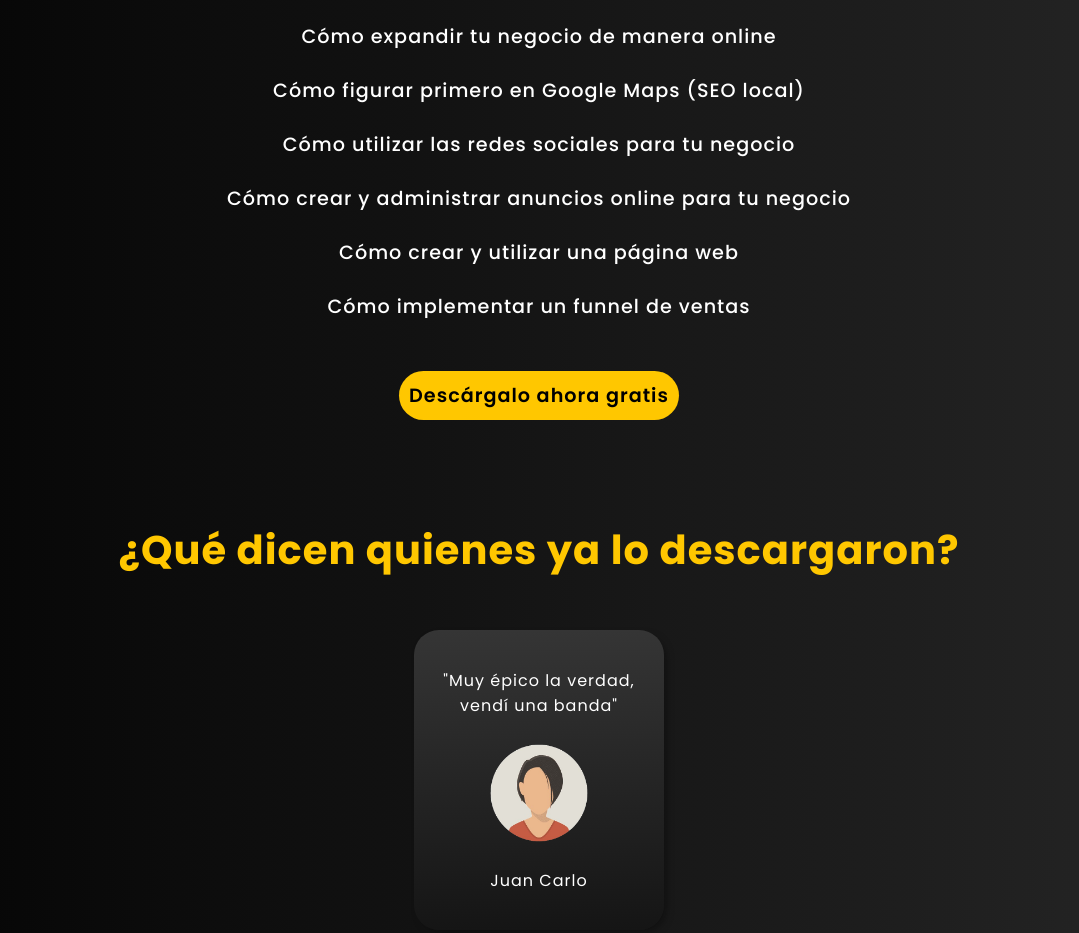
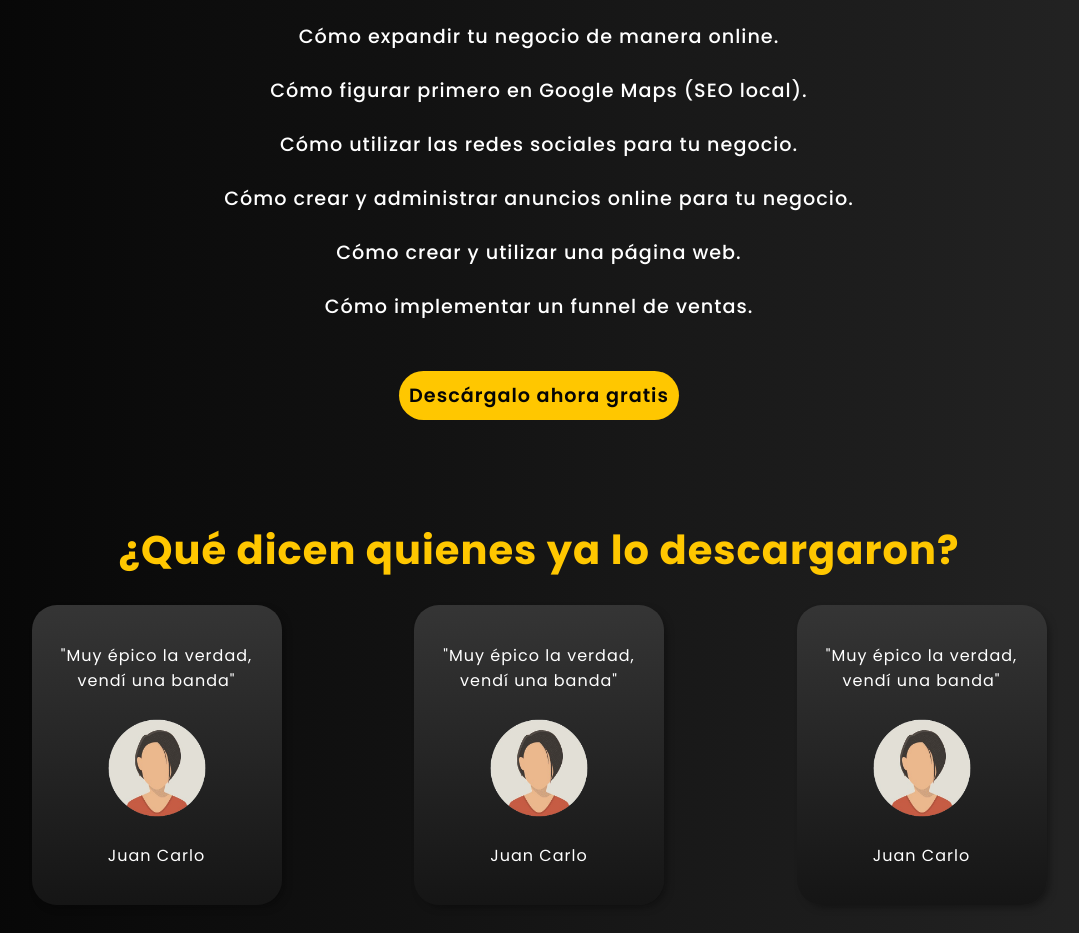
Before and after one commit to Gabrielc30/Roin-agency, a plain HTML site: page index.html in a window 1280 px wide. Shown: the part 960-1893 px from the top of the page, without its empty margins (101-1180 px from the left). Drawn offline with nearby package versions, Linux system fonts and the light colour scheme.

Commit message:
Add files via upload

```diff
--- a/index.css
+++ b/index.css
@@ -40,6 +40,7 @@ header{
 .ebook{
     width: 210px;
     margin: auto;
+    position:relative;
 }
 
 
@@ -84,6 +85,7 @@ h1, h2{
     font-weight: 600;
     background-color: #ffc700;
     font-size: 1.2em;
+    color:#050505;
 }
 
 #pros{
@@ -245,3 +247,13 @@ input:focus{
     gap: 10px;
     align-items: center;
 }
+
+@media (min-width:700px){
+    .conteinercards{
+        flex-direction: row;
+    }
+
+    .card:first-child{
+        margin: 0px;
+    }
+}
--- a/index.html
+++ b/index.html
@@ -33,12 +33,12 @@
             <h2>Vende más en tu negocio local con este eBook</h2>
             <p>¿Qué encontrarás en él?</p>
             <div class="ul">
-                <li>Cómo expandir tu negocio de manera online</li>
-                <li>Cómo figurar primero en Google Maps (SEO local)</li>
-                <li>Cómo utilizar las redes sociales para tu negocio</li>
-                <li>Cómo crear y administrar anuncios online para tu negocio</li>
-                <li>Cómo crear y utilizar una página web</li>
-                <li>Cómo implementar un funnel de ventas</li>
+                <li>Cómo expandir tu negocio de manera online.</li>
+                <li>Cómo figurar primero en Google Maps (SEO local).</li>
+                <li>Cómo utilizar las redes sociales para tu negocio.</li>
+                <li>Cómo crear y administrar anuncios online para tu negocio.</li>
+                <li>Cómo crear y utilizar una página web.</li>
+                <li>Cómo implementar un funnel de ventas.</li>
             </div>
             <button class="cta">Descárgalo ahora gratis</button>
         </section>
@@ -69,7 +69,7 @@
                 <h2>¡Comienza ahora!</h2>
                 <p>Completa el formulario e inicia la descarga</p>
                 <form>
-                    <input type="text" name="Nombre" placeholder="Ingrese su nombre completo"/>
+                    <input type="text" name="Nombre" placeholder="Ingrese su nombre"/>
                     <input type="email" name="Email" placeholder="Ingrese su correo">
                     <input class="submit" type="submit" value="Descargar">
                 </form>
```
